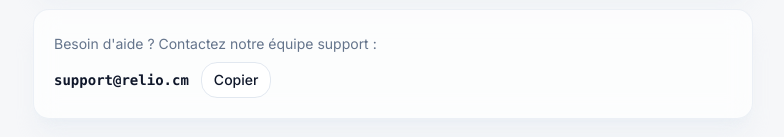
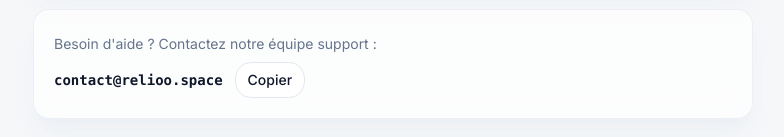
Before and after one commit to digitalholding2026-ux/Repairdom-frontend, a Next.js app: page /demande/succes in a window 1280 px wide. Shown: the part 436-573 px from the top of the page, without its empty margins (247-1031 px from the left). Built offline with nearby package versions, Linux system fonts and the light colour scheme; no server answers.

Commit message:
fix(succes): afficher l'email de support configuré par l'admin

```diff
--- a/src/app/demande/succes/page.tsx
+++ b/src/app/demande/succes/page.tsx
@@ -23,6 +23,7 @@ export default function SuccesPage() {
     adminName: string;
     adminWhatsApp: string;
     adminAvatarUrl: string | null;
+    supportEmail: string | null;
   } | null>(null);
   const [paying, setPaying] = useState(false);
 
@@ -41,6 +42,7 @@ export default function SuccesPage() {
           adminName: s.adminName,
           adminWhatsApp: s.adminWhatsApp,
           adminAvatarUrl: s.adminAvatarUrl,
+          supportEmail: s.supportEmail ?? null,
         });
       })
       .catch(() => {
@@ -134,10 +136,10 @@ export default function SuccesPage() {
           </p>
           <div className="flex items-center gap-3">
             <span className="font-mono text-sm font-semibold">
-              support@relio.cm
+              {settings?.supportEmail ?? 'contact@relioo.space'}
             </span>
             <Button variant="outline" size="sm" onClick={() => {
-              navigator.clipboard.writeText('support@relio.cm');
+              navigator.clipboard.writeText(settings?.supportEmail ?? 'contact@relioo.space');
             }}>
               Copier
             </Button>
--- a/src/lib/api/settings-service.ts
+++ b/src/lib/api/settings-service.ts
@@ -15,6 +15,7 @@ export interface PublicPlatformSetting {
   adminName: string;
   adminWhatsApp: string;
   adminAvatarUrl: string | null;
+  supportEmail: string | null;
 }
 
 export interface UpdatePlatformSettingInput {
```
